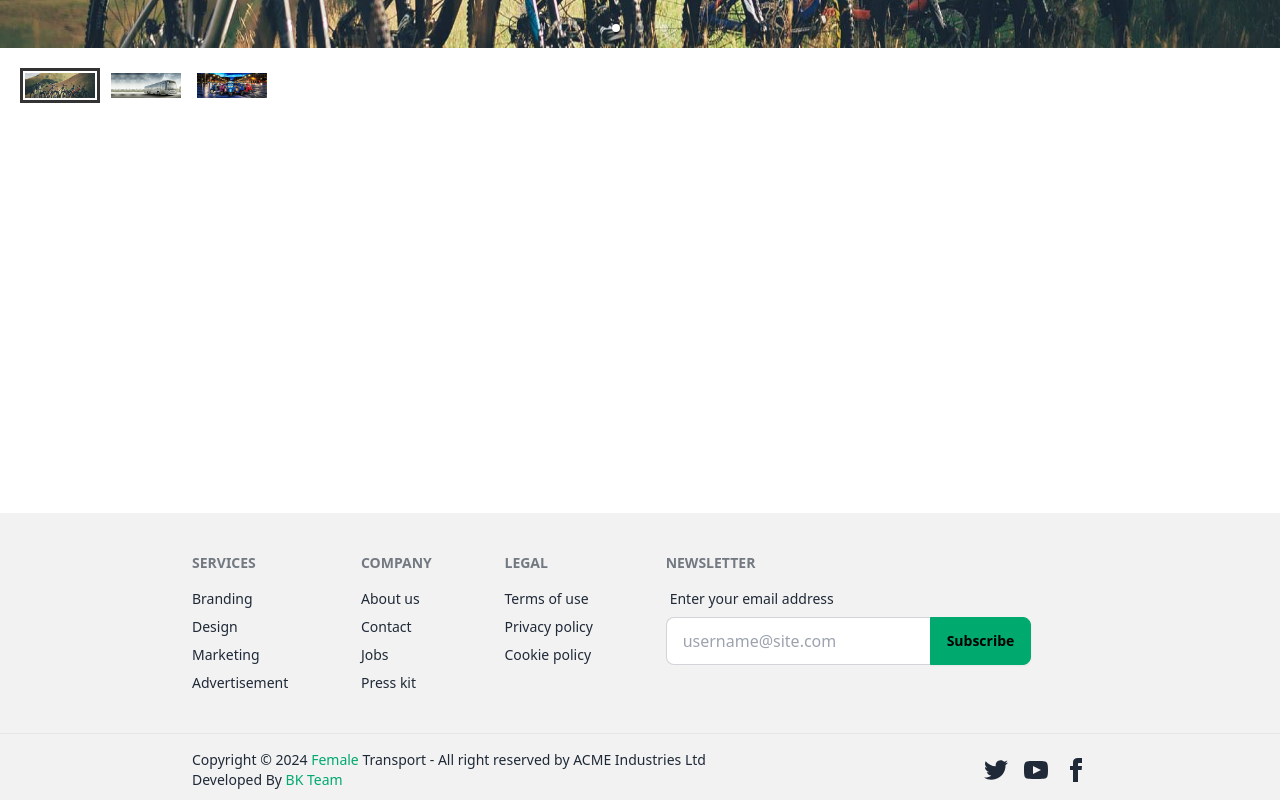
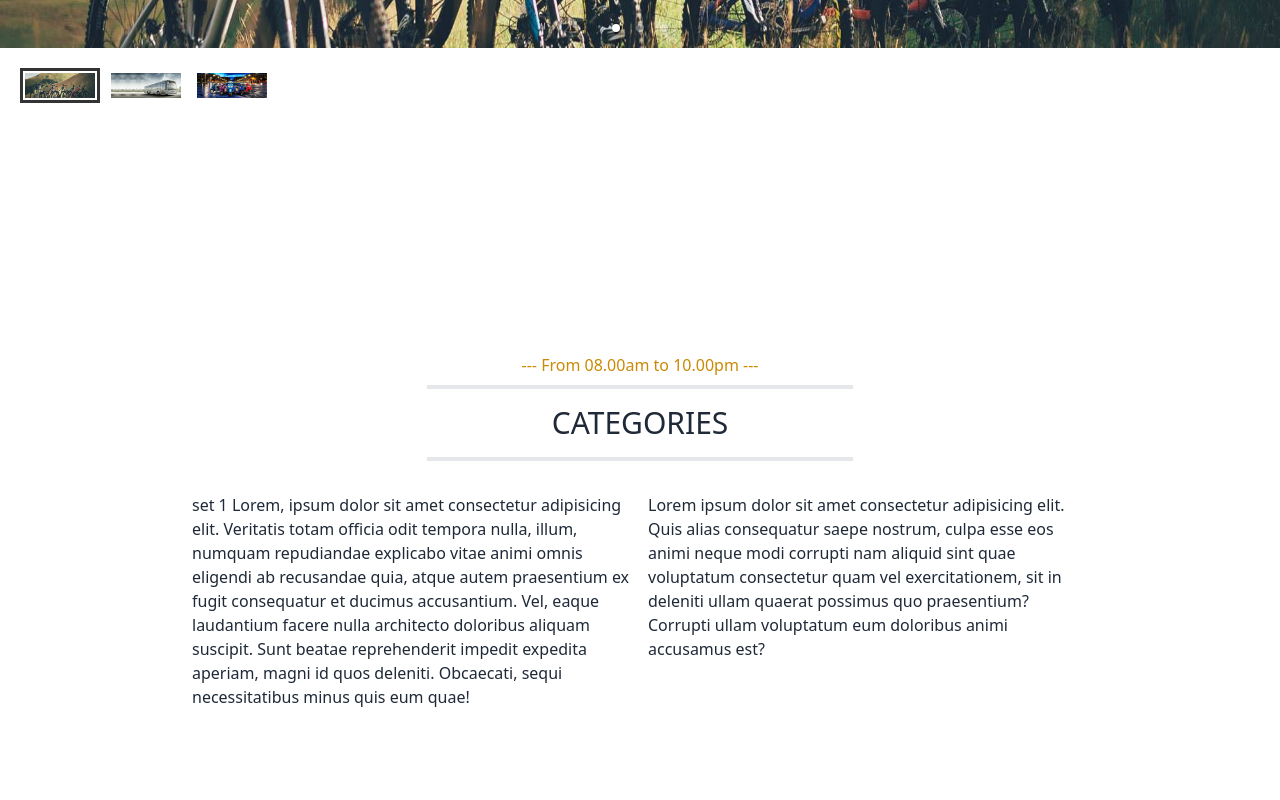
Before and after one commit to khadiza21/transport_application, a React (Vite) app: page / in a window 1280 px wide. Shown: the part 400-1200 px from the top of the page. Built offline with nearby package versions, Linux system fonts and the light colour scheme.

Commit message:
catogories update and section title

```diff
--- a/src/pages/Home/Categories/Categories.jsx
+++ b/src/pages/Home/Categories/Categories.jsx
@@ -1,15 +1,25 @@
 import React from 'react';
+import SectionTitle from '../Components/SectionTitile';
 
 const Categories = () => {
+
     return (
-        <div>
-            <div class="grid grid-cols-2 gap-4 px-48 py-48">
+        <section className='py-48'>
+            <SectionTitle
+                subHeading={"From 08.00am to 10.00pm"}
+                heading={"Categories"}
+            >
 
+            </SectionTitle>
+            <div class="grid grid-cols-2 gap-4 px-48 ">
 
+                <div>set 1 Lorem, ipsum dolor sit amet consectetur adipisicing elit. Veritatis totam officia odit tempora nulla, illum, numquam repudiandae explicabo vitae animi omnis eligendi ab recusandae quia, atque autem praesentium ex fugit consequatur et ducimus accusantium. Vel, eaque laudantium facere nulla architecto doloribus aliquam suscipit. Sunt beatae reprehenderit impedit expedita aperiam, magni id quos deleniti. Obcaecati, sequi necessitatibus minus quis eum quae!</div>
+                <div>Lorem ipsum dolor sit amet consectetur adipisicing elit. Quis alias consequatur saepe nostrum, culpa esse eos animi neque modi corrupti nam aliquid sint quae voluptatum consectetur quam vel exercitationem, sit in deleniti ullam quaerat possimus quo praesentium? Corrupti ullam voluptatum eum doloribus animi accusamus est?
+                </div>
 
 
             </div>
-        </div>
+        </section>
     );
 };
 
--- /dev/null
+++ b/src/pages/Home/Components/SectionTitile.jsx
@@ -0,0 +1,14 @@
+import React from 'react';
+
+
+
+const SectionTitle = ({heading, subHeading}) => {
+    return (
+        <div className="mx-auto text-center md:w-4/12 my-8">
+            <p className="text-yellow-600 mb-2">--- {subHeading} ---</p>
+            <h3 className="text-3xl uppercase border-y-4 py-4">{heading}</h3>
+        </div>
+    );
+};
+
+export default SectionTitle;
```
Also changed, not shown: .eslintrc.cjs.
